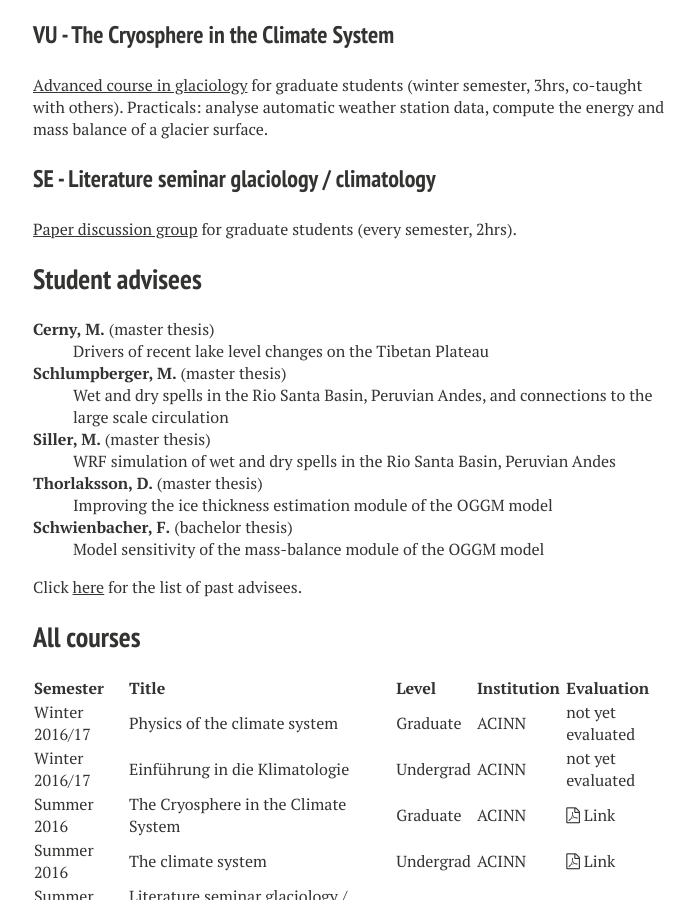
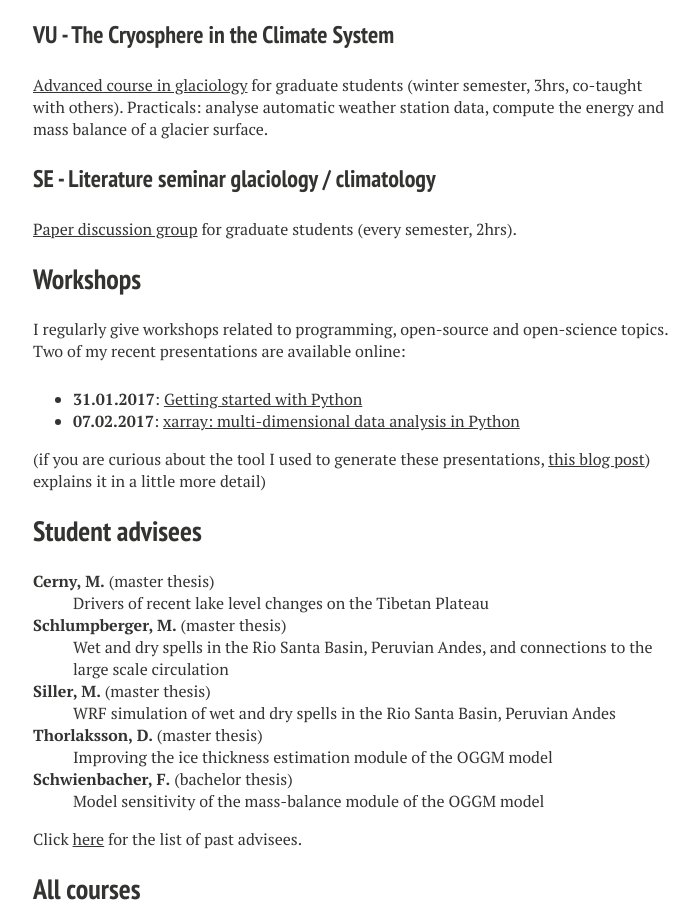
Before and after one commit to fmaussion/fmaussion.github.io, a Jekyll site: the page built from teaching/index.md, in a window 1280 px wide and 900 px high, scrolled down 899 px. Shown: the whole window, without its empty margins (287-986 px from the left). Built offline with Jekyll 4.4.1, drawn with Linux system fonts in a browser that asks for light colours; nearby versions of some CDN libraries; some web fonts are replaced; library files that are not in the unit come from our copies.

Commit message:
rise post

```diff
--- a/teaching/index.md
+++ b/teaching/index.md
@@ -48,6 +48,18 @@ balance of a glacier surface.
 for graduate students (every semester, 2hrs).
 
 
+## Workshops
+
+I regularly give workshops related to programming, open-source and open-science
+topics. Two of my recent presentations are available online:
+
+- **31.01.2017**: [Getting started with Python](http://fabienmaussion.info/acinn_python_workshop/)
+- **07.02.2017**: [xarray: multi-dimensional data analysis in Python](http://fabienmaussion.info/acinn_xarray_workshop)
+
+(if you are curious about the tool I used to generate these presentations,
+[this blog post]({{ site.url }}/2017/02/16/html-presentations-w-rise/))
+explains it in a little more detail)
+
 ## Student advisees
 
 **Cerny, M.** (master thesis)
```
Also changed, not shown: _posts/2017-02-18-html-presentations-w-rise.md (added, +74 -0 lines).
